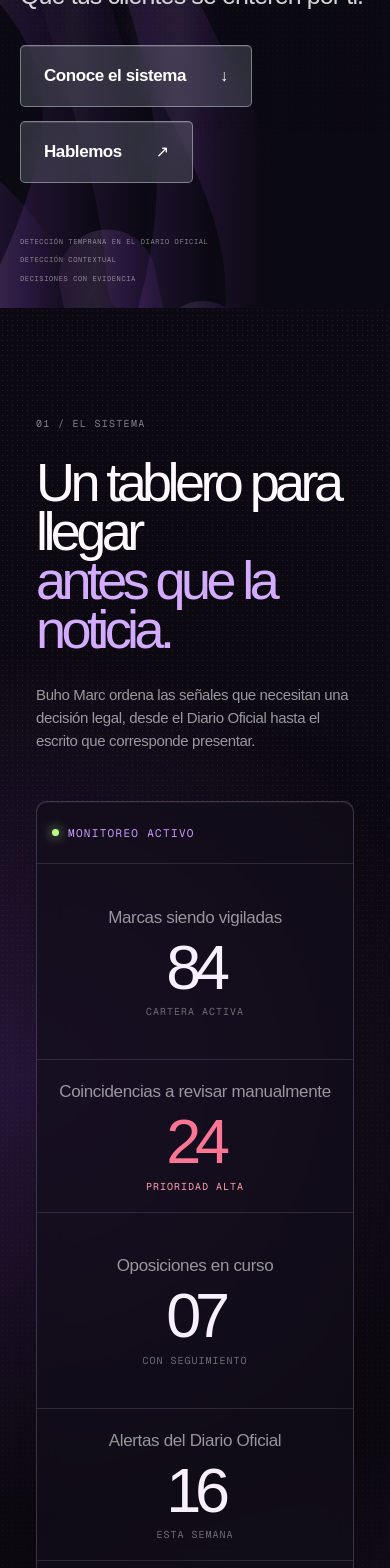
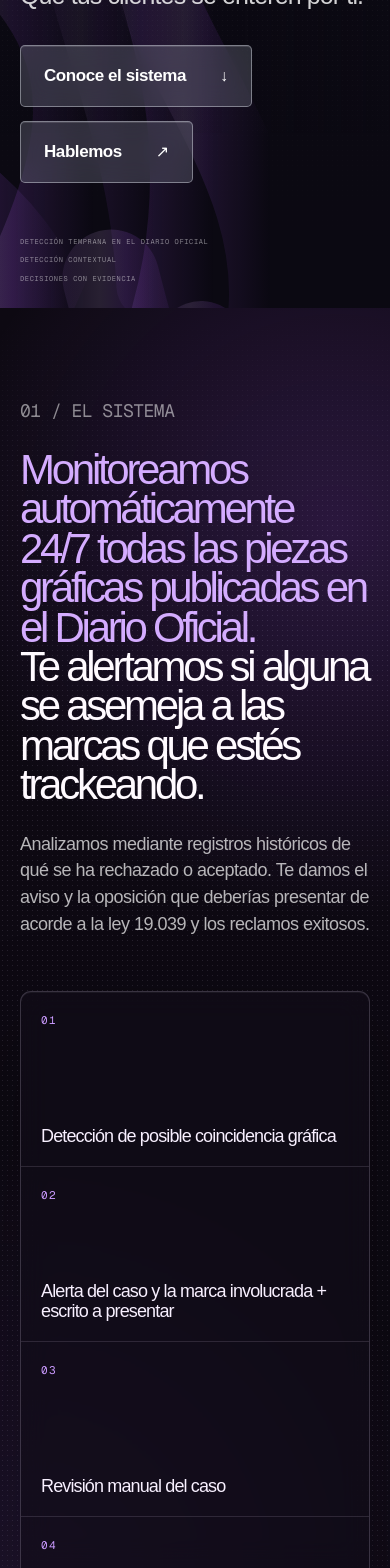
Before and after one commit to joseibietasepulveda/Buho-Marc, a Next.js app: page /portada-3 in a window 390 px wide. Shown: the part 432-2000 px from the top of the page. Built offline with nearby package versions, Linux system fonts and the light colour scheme.

Commit message:
Add Buho Marc system flow section

```diff
--- a/app/globals.css
+++ b/app/globals.css
@@ -588,3 +588,39 @@ footer { min-height: 150px; display: grid; grid-template-columns: 1fr 1fr auto;
 @media (max-width: 480px) {
   .bends-hero-footer span:first-child { margin-left: 0; }
 }
+
+.system-section { position: relative; overflow: hidden; padding: 132px max(36px, calc((100% - 1320px) / 2)); color: #fbf9ff; background: radial-gradient(circle at 86% 15%, rgba(168,85,247,.19), transparent 30%), radial-gradient(circle at 8% 86%, rgba(116,67,175,.16), transparent 33%), #0d0912; }
+.system-section::before { content: ""; position: absolute; inset: 0; opacity: .26; pointer-events: none; background-image: radial-gradient(rgba(228,209,255,.45) .55px, transparent .7px); background-size: 5px 5px; mask-image: linear-gradient(transparent, black 16%, black 84%, transparent); }
+.system-section > * { position: relative; z-index: 1; }
+.system-section-glow { width: min(54vw, 760px); aspect-ratio: 1; position: absolute; z-index: 0; top: -35%; right: -13%; border-radius: 50%; background: radial-gradient(circle, rgba(191,129,255,.2), transparent 66%); filter: blur(10px); animation: bends-orb 12s ease-in-out infinite alternate; }
+.system-heading { width: min(1210px, 100%); margin: 0 auto; }
+.system-heading .bends-index { color: rgba(255,255,255,.52); }
+.system-heading h2 { max-width: 1210px; margin: 31px 0 31px; color: #fffaff; font-size: clamp(47px, 5.45vw, 83px); font-weight: 510; letter-spacing: -.078em; line-height: .94; }
+.system-heading h2 em { color: #d4acff; font-family: inherit; font-style: normal; font-weight: inherit; }
+.system-heading > p { width: min(780px, 100%); margin: 0; color: rgba(255,255,255,.7); font-size: clamp(18px, 1.55vw, 23px); line-height: 1.48; letter-spacing: -.028em; }
+.system-flow { width: min(1210px, 100%); display: grid; grid-template-columns: repeat(4, minmax(0, 1fr)); margin: 76px auto 0; border: 1px solid rgba(236,224,255,.19); border-radius: 16px; overflow: visible; background: rgba(17,13,25,.68); box-shadow: 0 30px 90px rgba(0,0,0,.26), inset 0 1px rgba(255,255,255,.05); backdrop-filter: blur(14px); }
+.system-flow-card { min-height: 214px; position: relative; display: flex; flex-direction: column; justify-content: space-between; gap: 26px; padding: 24px 28px 27px; border-right: 1px solid rgba(236,224,255,.13); }
+.system-flow-card:last-child { border-right: 0; }
+.system-flow-card > span { color: #cb9bff; font-family: var(--font-geist-mono), monospace; font-size: 11px; letter-spacing: .13em; }
+.system-flow-card > p { margin: 0; color: #f8f0ff; font-size: clamp(18px, 1.6vw, 23px); font-weight: 510; line-height: 1.08; letter-spacing: -.048em; }
+.system-flow-card > i { width: 34px; height: 34px; position: absolute; z-index: 2; top: 50%; right: -18px; display: grid; place-items: center; border: 1px solid rgba(221,189,255,.42); border-radius: 50%; color: #e7d2ff; background: #1b1027; box-shadow: 0 0 24px rgba(171,99,249,.25); font-size: 17px; font-style: normal; transform: translateY(-50%); }
+
+@media (max-width: 1100px) {
+  .system-flow { grid-template-columns: repeat(2, minmax(0, 1fr)); }
+  .system-flow-card:nth-child(2) { border-right: 0; }
+  .system-flow-card:nth-child(-n + 2) { border-bottom: 1px solid rgba(236,224,255,.13); }
+  .system-flow-card > i { display: none; }
+}
+
+@media (max-width: 820px) {
+  .system-section { padding: 90px 20px; }
+  .system-heading h2 { margin: 25px 0 26px; font-size: clamp(42px, 10vw, 68px); }
+  .system-flow { margin-top: 54px; border-radius: 11px; }
+  .system-flow-card { min-height: 175px; padding: 20px; }
+}
+
+@media (max-width: 620px) {
+  .system-flow { grid-template-columns: 1fr; }
+  .system-flow-card, .system-flow-card:nth-child(2) { border-right: 0; border-bottom: 1px solid rgba(236,224,255,.13); }
+  .system-flow-card:last-child { border-bottom: 0; }
+}
--- a/app/portada-3/page.tsx
+++ b/app/portada-3/page.tsx
@@ -31,6 +31,13 @@ const dashboardLinks = [
   "Ir a marcas revisadas",
   "Ir a signos distintivos identificados",
   "Ir a expedientes de oposición",
+] as const;
+
+const systemFlow = [
+  "Detección de posible coincidencia gráfica",
+  "Alerta del caso y la marca involucrada + escrito a presentar",
+  "Revisión manual del caso",
+  "Trackeo del caso si se presenta la oposición",
 ] as const;
 
 export default function PortadaTres() {
@@ -82,11 +89,29 @@ export default function PortadaTres() {
         </div>
       </section>
 
-      <section className="dashboard-section" id="sistema">
+      <section className="system-section" id="sistema">
+        <div className="system-section-glow" aria-hidden="true" />
+        <div className="system-heading">
+          <p className="bends-index">01 / EL SISTEMA</p>
+          <h2><em>Monitoreamos automáticamente 24/7 todas las piezas gráficas publicadas en el Diario Oficial.</em><br />Te alertamos si alguna se asemeja a las marcas que estés trackeando.</h2>
+          <p>Analizamos mediante registros históricos de qué se ha rechazado o aceptado. Te damos el aviso y la oposición que deberías presentar de acorde a la ley 19.039 y los reclamos exitosos.</p>
+        </div>
+        <div className="system-flow" aria-label="Flujo del sistema de detección">
+          {systemFlow.map((step, index) => (
+            <article className="system-flow-card" key={step}>
+              <span>0{index + 1}</span>
+              <p>{step}</p>
+              {index < systemFlow.length - 1 && <i aria-hidden="true">→</i>}
+            </article>
+          ))}
+        </div>
+      </section>
+
+      <section className="dashboard-section" id="dashboard">
         <div className="dashboard-glow" aria-hidden="true" />
         <div className="dashboard-heading">
           <div>
-            <p className="bends-index">01 / EL SISTEMA</p>
+            <p className="bends-index">02 / DASHBOARD</p>
             <h2>Un tablero para llegar<br /><span className="dashboard-highlight">antes que la noticia.</span></h2>
           </div>
           <p>Buho Marc ordena las señales que necesitan una decisión legal, desde el Diario Oficial hasta el escrito que corresponde presentar.</p>
@@ -115,7 +140,7 @@ export default function PortadaTres() {
 
       <section className="bends-statement" id="senal">
         <div className="bends-statement-orb" aria-hidden="true" />
-        <p className="bends-index">02 / EL CRITERIO</p>
+        <p className="bends-index">03 / EL CRITERIO</p>
         <blockquote>No solo encontramos coincidencias,<br />te adelantamos el escrito<br /><em>que hay que presentar.</em></blockquote>
         <p className="statement-detail">Buho Marc suma monitoreo continuo y criterio legal para que cada alerta llegue con el contexto, la evidencia y la próxima acción clara.</p>
       </section>
```
